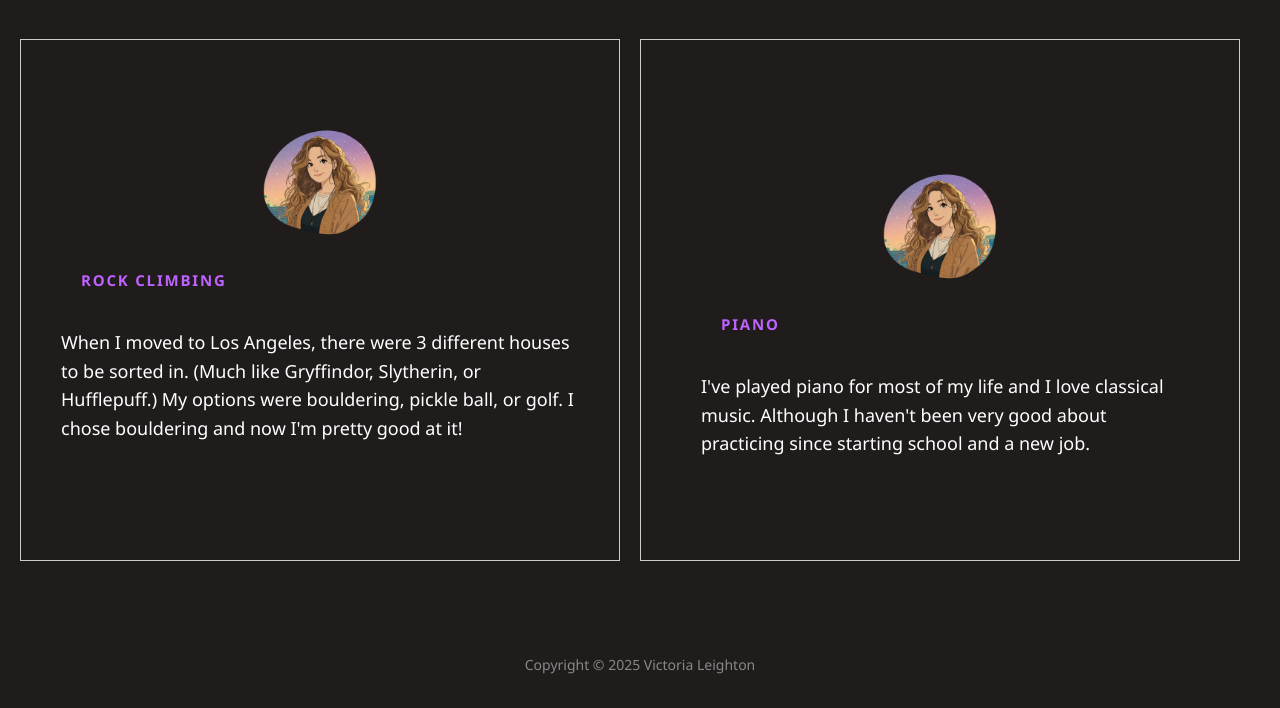
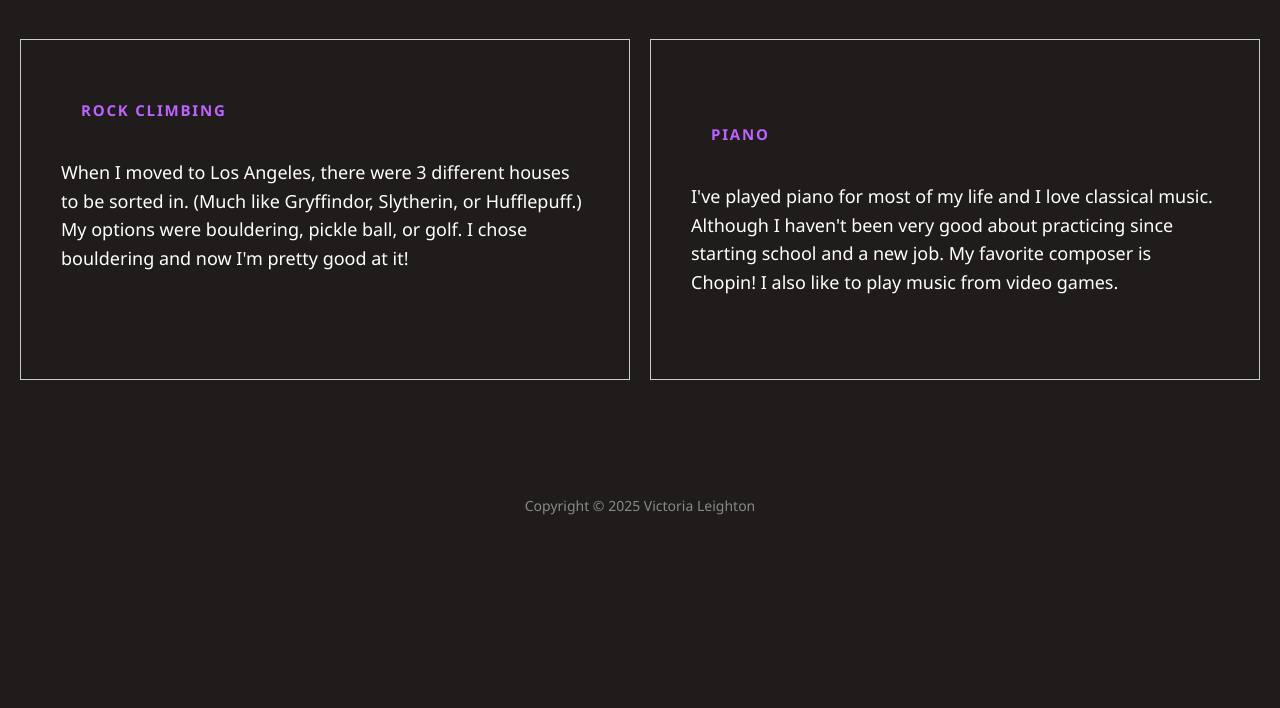
Before and after one commit to vleighton-usc/idsn531-landingpage-leighton, a plain HTML site: page front-end-web-programming-week-4/hobbies.html in a window 1280 px wide. Shown: the part 152-860 px from the top of the page. After the commit the page ends 800 px from the top, so only its background shows below. Drawn offline with Linux system fonts and the light colour scheme.

Commit message:
week 4 update

```diff
--- a/front-end-web-programming-week-4/hobbies.html
+++ b/front-end-web-programming-week-4/hobbies.html
@@ -41,8 +41,8 @@
           <div class="dropdown-menu" role="menu" aria-label="Projects submenu">
             <a target=”_blank” href="https://vleighton-usc.github.io/idsn531-landingpage-leighton/front-end-web-programming-week-1/" role="menuitem">Week 1</a>
             <a target=”_blank” href="https://vleighton-usc.github.io/idsn531-landingpage-leighton/front-end-web-programming-week-2/" role="menuitem">Week 2</a>
-            <a target=”_blank” href="#" role="https://vleighton-usc.github.io/idsn531-landingpage-leighton/front-end-web-programming-week-3/">Week 3</a>
-            <a target=”_blank” href="#" role="index.html">Week 4</a>
+            <a target=”_blank” href="https://vleighton-usc.github.io/idsn531-landingpage-leighton/front-end-web-programming-week-3/" role="menuitem">Week 3</a>
+            <a target=”_blank” href="index.html" role="menuitem">Week 4</a>
           </div>
         </div>
 
@@ -60,30 +60,25 @@
     <div class="container">
       <div class="column">
         <div class="mytitles">
-          <img
-            src="week-3-images/cartoon.png"
-            alt="Cartoon avatar of Victoria Leighton"
-            id="avatar"
-          />
+
           <h2 id="myschool">
             Rock climbing<br />
           </h2>
           <p id="introtext">When I moved to Los Angeles, there were 3 different houses to be sorted in. (Much like Gryffindor, Slytherin, or Hufflepuff.) My options were bouldering, pickle ball, or golf. I chose bouldering and now I'm pretty good at it!</p>
         </div>
+
       </div>
 
+
       <div class="column">
+
         <div class="intro">
-                 <div class="mytitles">
-          <img
-            src="week-3-images/cartoon.png"
-            alt="Cartoon avatar of Victoria Leighton"
-            id="avatar"
-          />
+
+
           <h2 id="myschool">
             Piano<br />
           </h2>
-          <p id="introtext">I've played piano for most of my life and I love classical music. Although I haven't been very good about practicing since starting school and a new job.</p>
+          <p id="introtext">I've played piano for most of my life and I love classical music. Although I haven't been very good about practicing since starting school and a new job. My favorite composer is Chopin! I also like to play music from video games.</p>
         </div>
       </div>
     </div>
```
Also changed, not shown: front-end-web-programming-week-4/index.html (+2 -2 lines), front-end-web-programming-week-4/projects.html (+2 -2 lines), front-end-web-programming-week-4/resume.html (+2 -2 lines).
